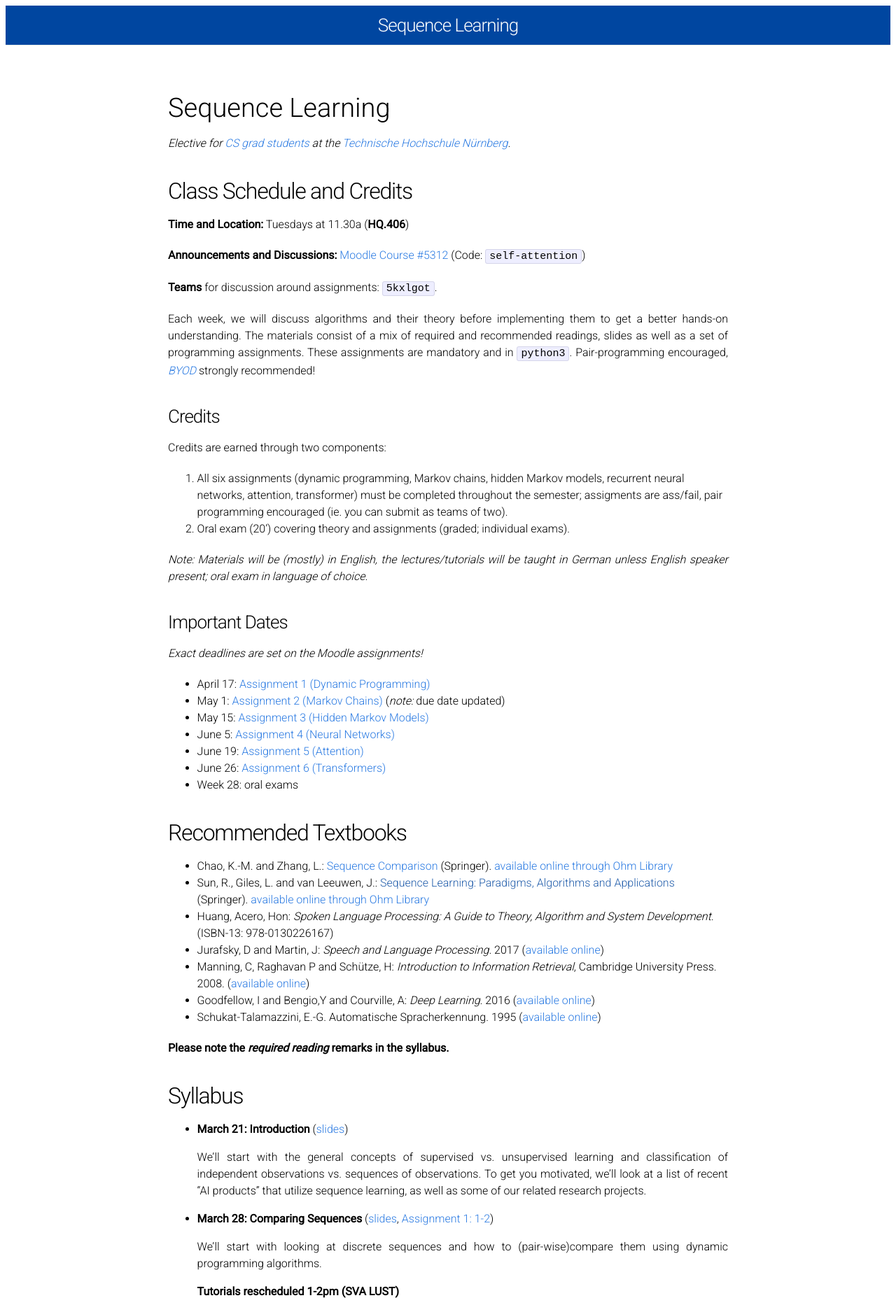
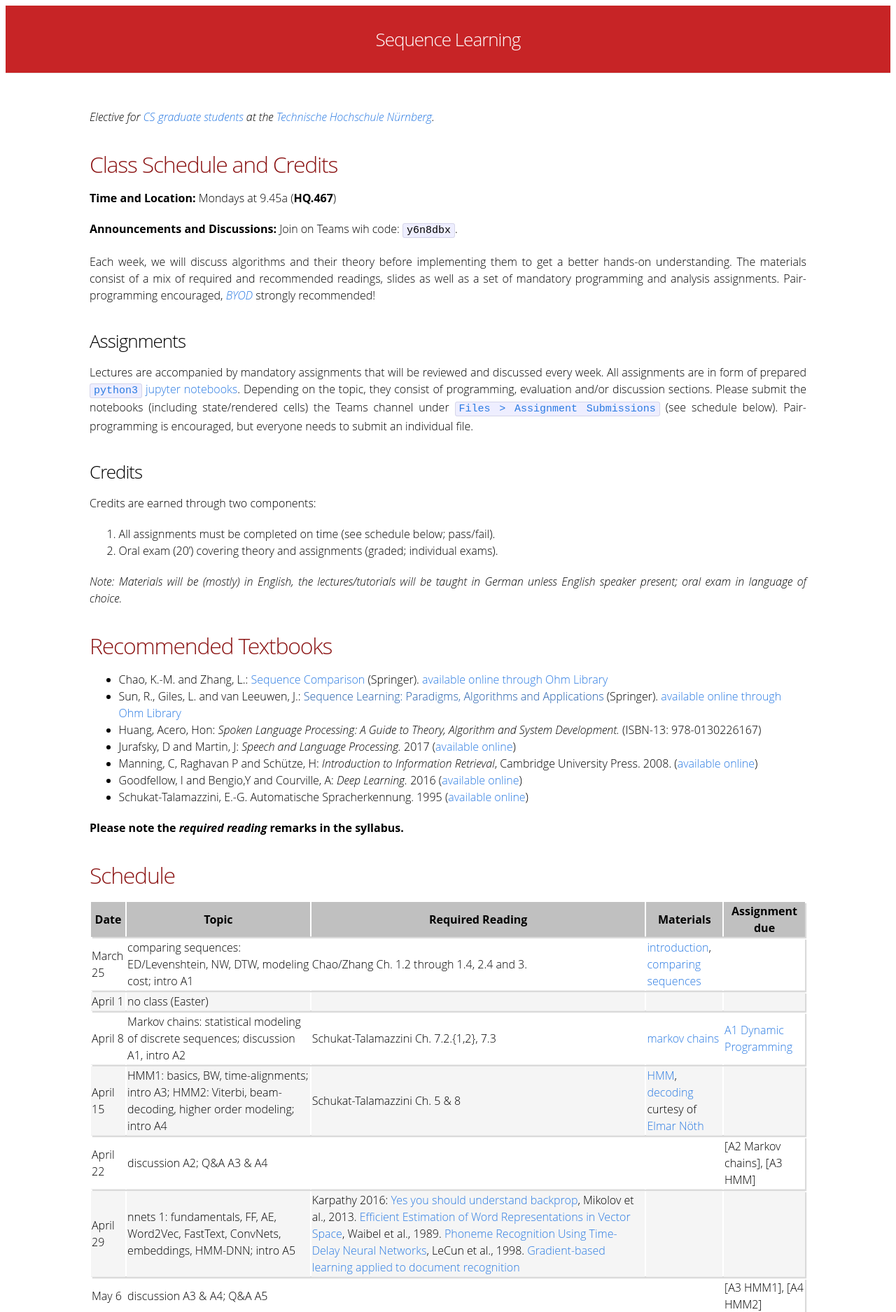
Before and after one commit to seqlrn/seqlrn.github.io, a Jekyll site: the page built from Readme.md, in a window 1280 px wide. Shown: the top 1875 px of the page at 70% size. Built offline with Jekyll 4.4.1, drawn with Linux system fonts in a browser that asks for light colours; our own code applies the rules of GitHub Pages for plain Markdown files; some of the changed text lies outside the part shown.

Commit message:
updated syllabus

```diff
--- a/Readme.md
+++ b/Readme.md
@@ -1,45 +1,35 @@
-# Sequence Learning
-
-_Elective for [CS grad students](https://www.th-nuernberg.de/fakultaeten/in/studium/masterstudiengang-informatik/) at the [Technische Hochschule Nürnberg](https://www.th-nuernberg.de/)._
+_Elective for [CS graduate students](https://www.th-nuernberg.de/fakultaeten/in/studium/masterstudiengang-informatik/) at the [Technische Hochschule Nürnberg](https://www.th-nuernberg.de/)._
 
 
 ## Class Schedule and Credits
 
-**Time and Location:** Tuesdays at 11.30a (**HQ.406**)
+**Time and Location:** Mondays at 9.45a (**HQ.467**)
 
-**Announcements and Discussions:** [Moodle Course #5312](https://elearning.ohmportal.de/course/view.php?id=5312) (Code: `self-attention`)
-
-**Teams** for discussion around assignments: `5kxlgot`.
+**Announcements and Discussions:** Join on Teams wih code: `y6n8dbx`.
 
 Each week, we will discuss algorithms and their theory before implementing them to get a better hands-on understanding.
-The materials consist of a mix of required and recommended readings, slides as well as a set of programming assignments.
-These assignments are mandatory and in `python3`.
+The materials consist of a mix of required and recommended readings, slides as well as a set of mandatory programming and analysis assignments.
 Pair-programming encouraged, [_BYOD_](https://en.wikipedia.org/wiki/Bring_your_own_device) strongly recommended!
+
+
+### Assignments
+
+Lectures are accompanied by mandatory assignments that will be reviewed and discussed every week.
+All assignments are in form of prepared [`python3` jupyter notebooks](https://github.com/seqlrn/assignments).
+Depending on the topic, they consist of programming, evaluation and/or discussion sections.
+Please submit the notebooks (including state/rendered cells) the Teams channel under [`Files > Assignment Submissions`](https://technischehochschulen.sharepoint.com/:f:/r/sites/SeqLrn2024/Freigegebene%20Dokumente/General/Assignment%20Submissions?csf=1&web=1&e=Ne8upU) (see schedule below).
+Pair-programming is encouraged, but everyone needs to submit an individual file.
 
 
 ### Credits
 
 Credits are earned through two components:
 
-1. All six assignments (dynamic programming, Markov chains, hidden Markov models, recurrent neural networks, attention, transformer) must be completed throughout the semester; assigments are ass/fail, pair programming encouraged (ie. you can submit as teams of two).
+1. All assignments must be completed on time (see schedule below; pass/fail).
 2. Oral exam (20') covering theory and assignments (graded; individual exams).
 
 
 _Note: Materials will be (mostly) in English, the lectures/tutorials will be taught in German unless English speaker present; oral exam in language of choice._
-
-
-### Important Dates
-
-_Exact deadlines are set on the Moodle assignments!_
-
-
-- April 17: [Assignment 1 (Dynamic Programming)](https://github.com/seqlrn/1-dynamic-programming)
-- May 1: [Assignment 2 (Markov Chains)](https://github.com/seqlrn/2-markov-chains) (_note:_ due date updated)
-- May 15: [Assignment 3 (Hidden Markov Models)](https://github.com/seqlrn/3-hmm)
-- June 5: [Assignment 4 (Neural Networks)](https://github.com/seqlrn/4-nnets)
-- June 19: [Assignment 5 (Attention)](https://github.com/seqlrn/5-attention)
-- June 26: [Assignment 6 (Transformers)](https://github.com/seqlrn/6-transformers)
-- Week 28: oral exams
 
 
 ## Recommended Textbooks
@@ -55,131 +45,27 @@ _Exact deadlines are set on the Moodle assignments!_
 **Please note the _required reading_ remarks in the syllabus.**
 
 
-## Syllabus
+## Schedule
 
-
-- **March 21: Introduction** ([slides](/pdf/01-introduction.pdf))
-
-	We'll start with the general concepts of supervised vs. unsupervised learning and classification of independent observations vs. sequences of observations.
-	To get you motivated, we'll look at a list of recent "AI products" that utilize sequence learning, as well as some of our related research projects.
-
-- **March 28: Comparing Sequences** ([slides](/pdf/dp_and_edit_dist.pdf), [Assignment 1: 1-2](https://github.com/seqlrn/1-dynamic-programming))
-
-	We'll start with looking at discrete sequences and how to (pair-wise)compare them using dynamic programming algorithms.
-
-	**Tutorials rescheduled 1-2pm (SVA LUST)**
-
-	_Required reading_: Chao/Zhang Ch. 1.2 through 1.4, 2.4 and 3.
-
-- **April 4: Cost Functions and States** ([slides](/pdf/03-costs-states.pdf), [Assignment 1: 3-5](https://github.com/seqlrn/1-dynamic-programming))
-
-	We'll look at more fine-grained ways of modeling distances and similarities.
-	Understand how DP can be used on an abstraction of states, and how that can be used for simple sequence decoding.
-
-	**Tutorials moved to HQ.111** (ICS Infoveranstaltung)
-
-> _April 11: no class (Easter)_
-
-- **April 18: Markov Chains** ([slides](/pdf/04-markov-chains.pdf))
-
-	Learn about Markov chains (aka. n-grams), a simple yet effective approach to learn contexts of distcrete symbols.
-
-	_Required reading_: Schukat-Talamazzini Ch. 7.2.{1,2}, 7.3
-
-
-- **April 25: Hidden Markov Models: Basics** ([slides](/pdf/hmm.pdf) curtesy of [Elmar Nöth](https://lme.tf.fau.de/person/noeth/))
-
-	We'll take a close look at hidden Markov models and how to (efficiently) evaluate and train them.
-	The Viterbi decoding algorithm tells us the most likely sequence and the path that lead to it.
-
-	_Required reading_: Schukat-Talamazzini Ch. 5
-
-
-
-- **May 2: HMM: Higher-Level Sequence Modeling and Decoding** ([slides](/pdf/decoding.pdf) curtesy of [Elmar Nöth](https://lme.tf.fau.de/person/noeth/))
-
-	Using one HMM per class, we can do multi-class ("word") recognition.
-	By modeling shared subwords, we can model a large number of classes while keeping the actual number of parameters under control.
-	Learn how to decode sequences of arbitrary length using beam search.
-
-	_Required reading_: Schukat-Talamazzini Ch. 8
-
-- **May 9: Feed-Forward Neural Networks** ([slides](/pdf/6-nnets.pdf))
-
-	After a brief recap of neural networks (fundamentals, topologies and training), we look at how to apply those to sequential data.
-	Namely, we'll look at three concrete examples: Word2Vec, fasttext, TDNN, ConvNets and HMM-DNN.
-
-	**Note: Tutorials rescheduled 1-2pm (SVA LUST)**
-
-	_Strongly recommended: [Deep Learning with PyTorch](https://pytorch.org/tutorials/beginner/deep_learning_60min_blitz.html)_
-
-	_Required Reading_:
-	- Karpathy 2016: [Yes you should understand backprop](https://karpathy.medium.com/yes-you-should-understand-backprop-e2f06eab496b)
-	- Mikolov et al., 2013. [Efficient Estimation of Word Representations in Vector Space](https://arxiv.org/abs/1301.3781)
-	- Waibel et al., 1989. [Phoneme Recognition Using Time-Delay Neural Networks](http://www.cs.toronto.edu/~fritz/absps/waibelTDNN.pdf)
-	- LeCun et al., 1998. [Gradient-based learning applied to document recognition](http://yann.lecun.com/exdb/publis/pdf/lecun-01a.pdf)
-
-
-- _No class on May 16._
-
-- **May 23: Recurrent Neural Networks** ([slides](/pdf/07-rnn.pdf))
-
-	Recurrent neural networks use feedback loops to introduce temporal context or "memory" into the network.
-	We look at causes of vanishing gradient, and how it can be mitigated using long short-term memory (LSTM) networks or gated recurrent units (GRUs).
-
-	_Recommended Readings:_
-	- Pascanu et al. "[On the difficulty of training recurrent neural networks](http://proceedings.mlr.press/v28/pascanu13.pdf)"
-	- Chris Olah "[Understanding LSTM Networks](http://colah.github.io/posts/2015-08-Understanding-LSTMs/)"
-
-
-- _May 30: no class (Pentecost)_
-
-- **Juni 6: Sequence-to-Sequence, Attention and Transformers** ([slides](/pdf/08-attn.pdf))
-
-	We'll look at neural machine translation (NMT) as a _sequence to sequence_ (seq2seq, s2s) encoder-decoder example, before diving into attention, a modeling concept which allows the networks to learn an even better understanding of the context.
-
-	_Required Readings:_
-	- [Pytorch Seq2Seq Tutorial](https://pytorch.org/tutorials/intermediate/seq2seq_translation_tutorial.html)
-	- Łukasz Kaiser: [Attention is all you need](https://www.youtube.com/watch?v=rBCqOTEfxvg), esp. at 15:45ff.
-
-	_Recommended Readings:_
-	- Vaswani et al. "[Attention Is All You Need](https://arxiv.org/abs/1706.03762.pdf)"
-	- Jay Alammar "[The Illustrated Transformer](https://jalammar.github.io/illustrated-transformer/)"
-
-
-- **June 13: Important Transformer Architectures** ([slides](/pdf/09-important-transformers.pdf))
-BERT, Wav2Vec2.0, Data2Vec
-
-	_Required Readings:_
-	- Devlin et al. "[BERT: Pre-training of Deep Bidirectional Transformers for Language Understanding](https://arxiv.org/pdf/1810.04805)"
-    - [wav2vec: Unsupervised Pre-training for Speech Recognition](https://arxiv.org/abs/1904.05862)
-
-	_Recommended Readings:_
-    - [data2vec: A General Framework for Self-supervised Learning in Speech, Vision and Language](https://arxiv.org/abs/2202.03555)
-    - Radford et al. "[Improving Language Understanding by Generative Pre-Training](https://www.cs.ubc.ca/~amuham01/LING530/papers/radford2018improving.pdf)"
-
-
-- **June 20: GPT ([slides](/pdf/GSERM-DL-09-gpt-transfer.pdf))**
-
-	We'll talk about the generative pretrained transformers and how a first proof-of-concept evolved to GPT-3.
-
-
-
-- **June 27: CTC, RNN-T** (slides based on [CMU's 11-785 Introduction to Deep Learning](https://deeplearning.cs.cmu.edu/S22/index.html), Lec. 17; GA Tech's cs7643, [Lec. 24](https://www.cc.gatech.edu/classes/AY2021/cs7643_spring/assets/L24_rnnt_asr_tutorial_gt.pdf); see Moodle for relevant subsets)
-
-	We'll look at how to train sequence-to-sequence networks for M:N mappings with a monotonic alignment by computing implicit alignments, just as we did with the forward-backward algorithm with HMMs.
-	As a final topic, we'll look at the RNN-T(ransducer) architecture, which combines the benefits of CTC and full-sequence transformers (e.g. Listen-Attend-Spell).
-
-	_Required Readings:_
-	- Graves et al., 2006. [Connectionist Temporal Classification: Labelling Unsegmented Sequence Data with Recurrent Neural Networks](https://www.cs.toronto.edu/~graves/icml_2006.pdf)
-
-	- Loren Lugosch's [Introduction to RNN-T](https://lorenlugosch.github.io/posts/2020/11/transducer/)
-	- Graves et al., 2012. [Sequence Transduction with Recurrent Neural Networks](https://arxiv.org/abs/1211.3711)
-	**Note: Tutorials rescheduled 1-2pm (SVA LUST)**
-
-
-
-> July 3: Oral Exams
+| Date | Topic | Required Reading | Materials | Assignment due |
+|------|-------|------------------|-----------|----------------|
+March 25	| comparing sequences: ED/Levenshtein, NW, DTW, modeling cost; intro A1	| Chao/Zhang Ch. 1.2 through 1.4, 2.4 and 3.	| [introduction](/pdf/00-introduction.pdf), [comparing sequences](/pdf/01-comparing-sequences.pdf)	|
+April 1	| no class (Easter)	| 	| 	|
+April 8	| Markov chains: statistical modeling of discrete sequences; discussion A1, intro A2	| Schukat-Talamazzini Ch. 7.2.{1,2}, 7.3	| [markov chains](/pdf/03-markov-chains.pdf)	| [A1 Dynamic Programming](https://github.com/seqlrn/assignments/tree/master/1-dynamic-programming)
+April 15	| HMM1: basics, BW, time-alignments; intro A3; HMM2: Viterbi, beam-decoding, higher order modeling; intro A4	| Schukat-Talamazzini Ch. 5 & 8	| [HMM](/pdf/hmm.pdf), [decoding](/pdf/decoding.pdf) curtesy of [Elmar Nöth](https://lme.tf.fau.de/person/noeth/) 	|
+April 22	| discussion A2; Q&A A3 & A4	| 	| 	| [A2 Markov chains], [A3 HMM]
+April 29	| nnets 1: fundamentals, FF, AE, Word2Vec, FastText, ConvNets, embeddings, HMM-DNN; intro A5	| Karpathy 2016: [Yes you should understand backprop](https://karpathy.medium.com/yes-you-should-understand-backprop-e2f06eab496b), Mikolov et al., 2013. [Efficient Estimation of Word Representations in Vector Space](https://arxiv.org/abs/1301.3781), Waibel et al., 1989. [Phoneme Recognition Using Time-Delay Neural Networks](http://www.cs.toronto.edu/~fritz/absps/waibelTDNN.pdf), LeCun et al., 1998. [Gradient-based learning applied to document recognition](http://yann.lecun.com/exdb/publis/pdf/lecun-01a.pdf)	| 	|
+May 6	| discussion A3 & A4; Q&A A5	| 	| 	| [A3 HMM1], [A4 HMM2]
+May 13	| nnets2: RNN, LSTM, GRU; intro A6	| [Pytorch Seq2Seq Tutorial](https://pytorch.org/tutorials/intermediate/seq2seq_translation_tutorial.html), Pascanu et al. [On the difficulty of training recurrent neural networks](http://proceedings.mlr.press/v28/pascanu13.pdf), Chris Olah [Understanding LSTM Networks](http://colah.github.io/posts/2015-08-Understanding-LSTMs/)	| 	| [A5 nnet1]
+May 20	| no class (Pentecost)	| 	| 	|
+May 27	| nnets3: s2s, Attn, CTC, RNN-T; intro A7; tranformers: basics, architectures for text (BERT, SBERT, GPT) and speech (Wav2Vec2); intro A8	| Graves et al., 2006. [Connectionist Temporal Classification: Labelling Unsegmented Sequence Data with Recurrent Neural Networks](https://www.cs.toronto.edu/~graves/icml_2006.pdf), Loren Lugosch's [Introduction to RNN-T](https://lorenlugosch.github.io/posts/2020/11/transducer/), Graves et al., 2012. [Sequence Transduction with Recurrent Neural Networks](https://arxiv.org/abs/1211.3711); Łukasz Kaiser: [Attention is all you need](https://www.youtube.com/watch?v=rBCqOTEfxvg), esp. at 15:45ff. Vaswani et al. [Attention Is All You Need](https://arxiv.org/abs/1706.03762.pdf), Jay Alammar [The Illustrated Transformer](https://jalammar.github.io/illustrated-transformer/), Devlin et al. [BERT: Pre-training of Deep Bidirectional Transformers for Language Understanding](https://arxiv.org/pdf/1810.04805), [wav2vec: Unsupervised Pre-training for Speech Recognition](https://arxiv.org/abs/1904.05862), Radford et al. [Improving Language Understanding by Generative Pre-Training](https://www.cs.ubc.ca/~amuham01/LING530/papers/radford2018improving.pdf)	| 	|
+June 3	| discussion A6 & A7; Q&A A8	| 	| 	| [A6 nnet2] [A7 nnet3]
+June 10	| LLMs as foundation models: benchmarks, GPT, BPE, data (pretraining and fine-tuning), instructGPT, RLHL; intro A9; conditioning of transformers: zero-/few-shot, CoT, grammar constrained decoding; GI intro A10	| 	| 	|
+June 17	| discussion A8; Q&A A9 & A10	| 	| 	|
+June 24	| reinforcement learning; discussion A9 & A10; intro A11	| 	| 	| [A9 transformers] [A10 function calling]
+July 1	| recap; discussion A11	| 	| 	| [A11 rl]
+July 8	| no class (Berufungsverfahren AMP)	| 	| 	|
+KW27 	| oral exams (tba)	| 	| 	|
 
 
 
--- a/_includes/header.html
+++ b/_includes/header.html
@@ -1,7 +1,5 @@
-<header class="site-header">
-
+<header class="site-header" id="header">
   <div class="wrap title-wrap">
     <a class="site-title" href="{{ site.baseurl }}/">{{ site.title }}</a>
   </div>
-
 </header>
--- a/_layouts/page.html
+++ b/_layouts/page.html
@@ -2,12 +2,6 @@
 layout: default
 ---
 <div class="post">
-  <!--
-  <header class="post-header">
-    <h1>{{ page.title }}</h1>
-  </header>
-  -->
-
   <article class="post-content">
   {{ content }}
   </article>
--- a/css/main.css
+++ b/css/main.css
@@ -5,11 +5,10 @@
 html, body { height: 100%; }
 
 body {
-  /* font-family: Helvetica, Arial, sans-serif; */
-  font-family: 'Roboto', sans-serif;
+  font-family: 'Open Sans', sans-serif;
+  font-weight: 300;
   font-size: 16px;
   line-height: 1.5;
-  font-weight: 300;
   background-color: #fff;
 }
 
@@ -20,17 +19,78 @@ a:hover   { color: #000; text-decoration: underline; }
 a:visited { color: #205caa; }
 
 
+p {
+  text-align: justify;
+}
+
+#header {
+  padding-top: 20px;
+  padding-bottom: 20px;
+  background-color: #c72426;
+}
+
+h1 {
+  font-size: 30px;
+  font-weight: 300;
+  text-align: center;
+}
+
+h2 {
+  font-size: 25px;
+  /* font-weight: 300; */
+  font-weight: bold;
+  color: #8c1515;
+}
+
+h3 {
+  font-size: 20px;
+  font-weight: bold;
+}
+
+.lhead {
+  font-weight: normal;
+  margin-top: 5px;
+}
+
+.litem {
+  margin-top: 5px;
+}
+
 /* Utility */
 
 .wrap:before,
 .wrap:after { content:""; display:table; }
 .wrap:after { clear: both; }
 .wrap {
-  max-width: 800px;
+  max-width: 1024px;
   padding: 0 30px;
   margin: 0 auto;
   zoom: 1;
 }
+
+
+
+thead tr {
+  background-color: silver;
+  font-weight: bold;
+}
+
+/* Make each row look like a card */
+tr {
+  margin-bottom: 20px;
+  border-bottom: 2px solid #ddd;
+  box-shadow: 2px 2px 1px #dadada;
+  border: 1px solid #ccc;
+}
+
+tr:nth-child(even) { background-color: whitesmoke; }
+
+td {
+  border: none;
+  border-bottom: 1px solid #eee;
+}
+
+
 
 
 /* Layout Styles */
```
Also changed, not shown: TODO.md (+2 -0 lines), 6 other files.
